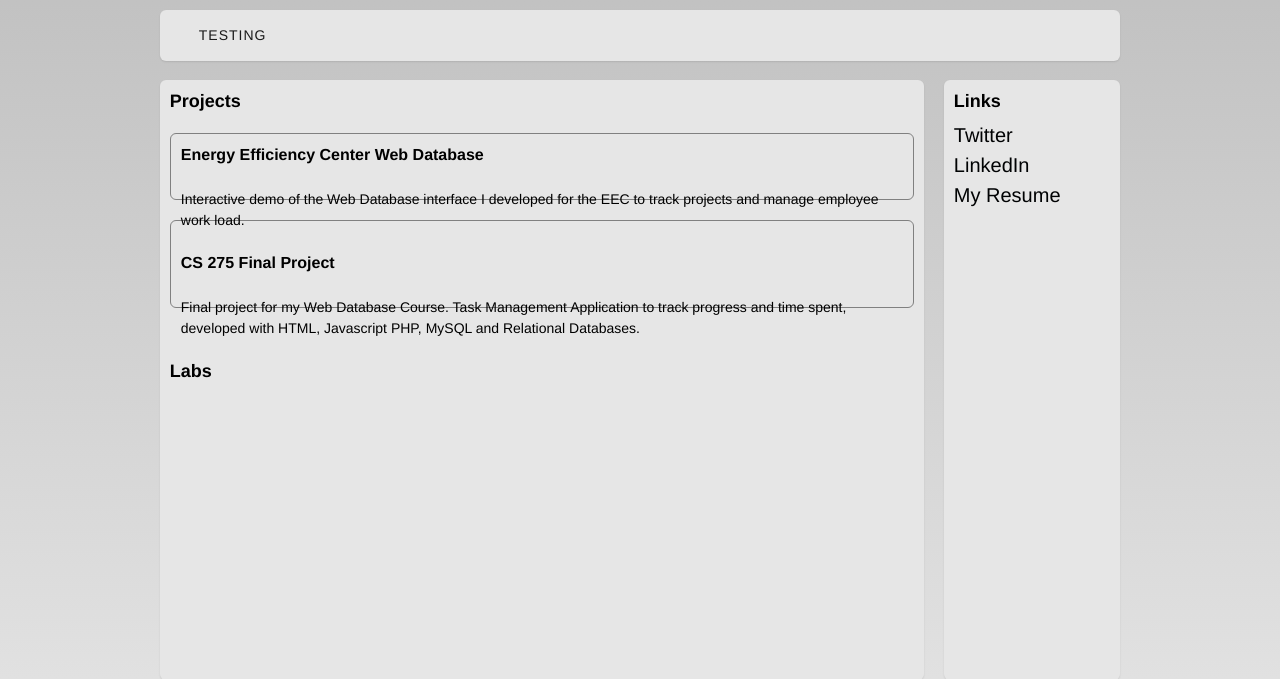
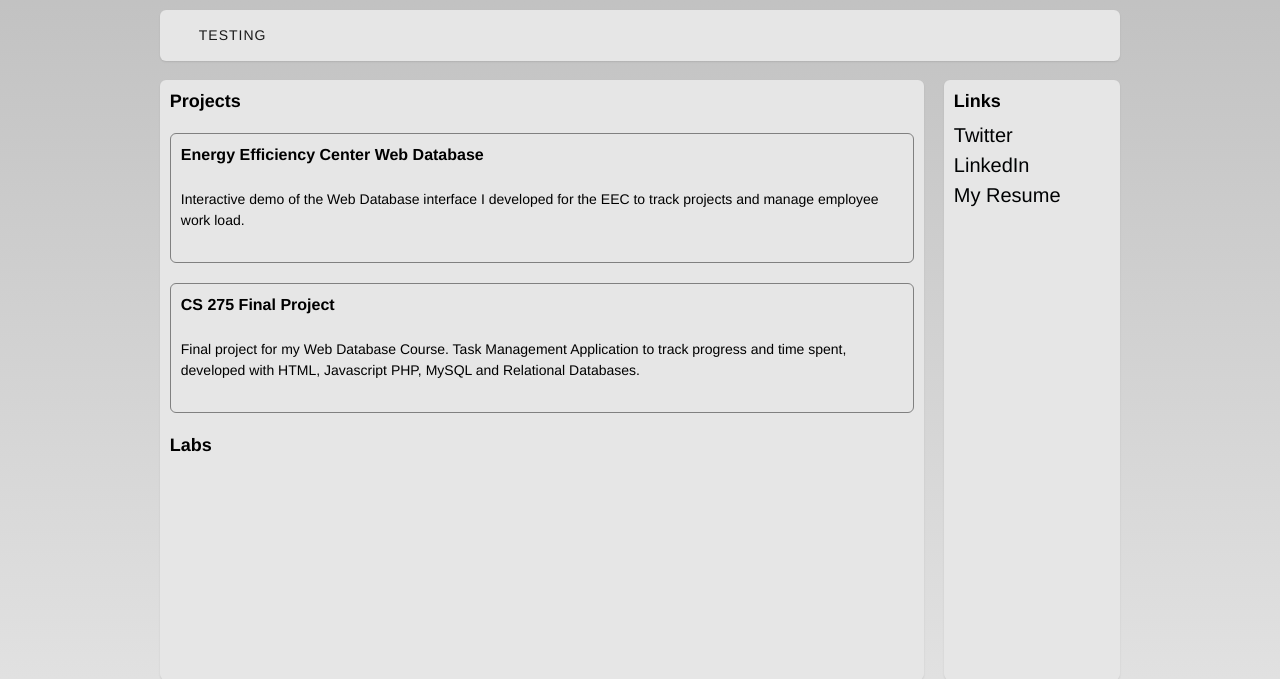
Before and after one commit to devlinjunker/design-junkie, a PHP site: page / in a window 1280 px wide. Shown: the part 63-742 px from the top of the page. Run offline with PHP 8.4, Linux system fonts and the light colour scheme; data that the repository does not hold is empty; some libraries are stand-ins or nearby versions.

Commit message:
clearfix

```diff
--- a/sass/_page.scss
+++ b/sass/_page.scss
@@ -27,7 +27,7 @@
 
 #projects li{
 	@include rounded(6px);
-	@includ clearfix();
+	@include clearfix();
 	border: 1px solid $grey;
 	margin: 20px 0px;
 	padding: 10px;
--- a/stylesheets/screen.css
+++ b/stylesheets/screen.css
@@ -2664,10 +2664,19 @@ html {
   -webkit-border-radius: 6px;
   -moz-border-radius: 6px;
   border-radius: 6px;
-  @includ clearfix();
+  *zoom: 1;
   border: 1px solid gray;
   margin: 20px 0px;
   padding: 10px;
+}
+/* line 208, C:/Users/Devlin/Dropbox/CS Stuff/Web Development/design-junkie/sass/_mixins.scss */
+#projects li:before, #projects li:after {
+  display: table;
+  content: "";
+}
+/* line 211, C:/Users/Devlin/Dropbox/CS Stuff/Web Development/design-junkie/sass/_mixins.scss */
+#projects li:after {
+  clear: both;
 }
 /* line 35, C:/Users/Devlin/Dropbox/CS Stuff/Web Development/design-junkie/sass/_page.scss */
 #projects li figure {
```
